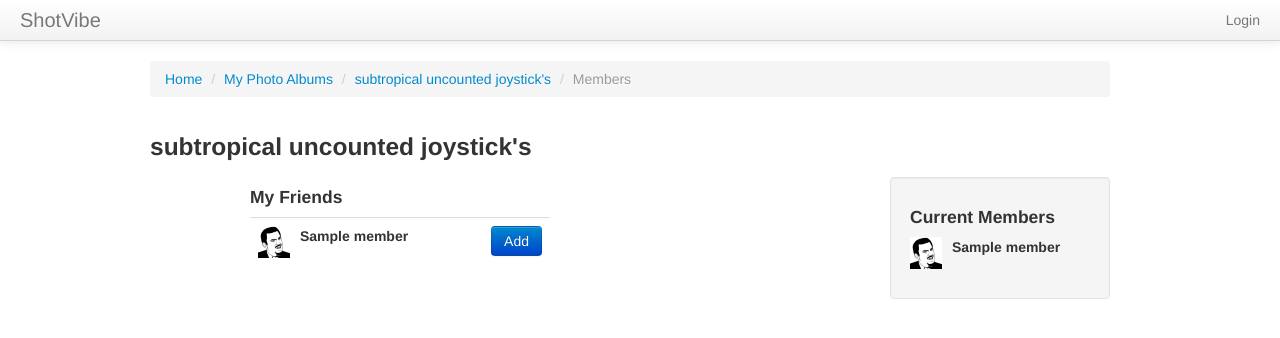
After one commit to shotvibe/shotvibe-web, a Django app: template frontend/templates/frontend/album_members.html in a window 1280 px wide. The commit adds this page. Shown: the top 338 px of the page. Run offline with Django 3.2, Linux system fonts and the light colour scheme; data comes from the database, SQL or seed files in the repository; tables that the repository leaves empty hold one stand-in row (values such as "Sample post"); the template is opened without the code that fills it: values that come from a table or form of the project are taken from there, most other values are stand-ins (such as "Sample title", 1, 10 or a date in 2020); parts of the project's set-up code (start-up, migrations or seed data) failed here and were passed over; some libraries are stand-ins or nearby versions.

Commit message:
The web frontend learned how to add friends to an album

```diff
--- a/frontend/templates/frontend/album.html
+++ b/frontend/templates/frontend/album.html
@@ -59,6 +59,9 @@
     <div class="well">
       <h4>Album Members</h4>
       <ul class="media-list">
+        <li class="text-center">
+        <a class="btn btn-primary" href="{% url "frontend.views.album_members" album.id %}">+ Add Friends</a>
+        </li>
         {% for member in members %}
         <li class="media">
         <div class="pull-left">
--- /dev/null
+++ b/frontend/templates/frontend/album_members.html
@@ -0,0 +1,77 @@
+{% extends "frontend/base.html" %}
+
+{% load static from staticfiles %}
+
+{% block title %}ShotVibe - {{ album.name }}{% endblock %}
+
+{% block content %}
+<div class="row">
+  <ul class="breadcrumb">
+    <li><a href="{% url "frontend.views.index" %}">Home</a> <span class="divider">/</span></li>
+    <li><a href="{% url "frontend.views.index" %}">My Photo Albums</a> <span class="divider">/</span></li>
+    <li><a href="{% url "frontend.views.album" album.id %}">{{ album.name }}</a> <span class="divider">/</span></li>
+    <li class="active">Members</li>
+  </ul>
+</div>
+
+<div class="row">
+  <h3>{{ album.name }}</h3>
+</div>
+
+<div class="row">
+
+  <div class="span1">
+  </div>
+
+  <div class="span4">
+    <h4>My Friends</h4>
+    <table class="table table-hover">
+      <tbody>
+        {% for member in others %}
+        <tr>
+          <td>
+            <div class="media">
+              <div class="pull-left">
+                <img class="media-object" src="{% static "frontend/img/ndt.png" %}" width="32" height="32" alt="">
+              </div>
+              <div class="media-body">
+                <strong>{{ member }}</strong>
+              </div>
+            </div>
+          </td>
+          <td>
+            <form method="post" action="{% url "frontend.views.album_members" album.id %}">
+              {% csrf_token %}
+              <input name="member_id" type="hidden" value="{{ member.id }}">
+              <input name="add_member" class="btn btn-primary pull-right" type="submit" value="Add">
+            </form>
+          </td>
+        </tr>
+        {% endfor %}
+      </tbody>
+    </table>
+  </div>
+
+  <div class="span4">
+  </div>
+
+  <div class="span3">
+    <div class="well">
+      <h4>Current Members</h4>
+      <ul class="media-list">
+        {% for member in members %}
+        <li class="media">
+        <div class="pull-left">
+          <img class="media-object" src="{% static "frontend/img/ndt.png" %}" width="32" height="32" alt="">
+        </div>
+        <div class="media-body">
+          <strong>{{ member }}</strong>
+        </div>
+        </li>
+        {% endfor %}
+      </ul>
+    </div>
+  </div>
+
+</div>
+{% endblock %}
--- a/frontend/urls.py
+++ b/frontend/urls.py
@@ -6,6 +6,7 @@ urlpatterns = patterns('',
     url(r'^$', views.index),
     url(r'^album/(?P<pk>\d+)/$', views.album),
     url(r'^album/(?P<album_pk>\d+)/photo/(?P<photo_id>[\w-]+)/$', views.photo),
+    url(r'^album/(?P<album_pk>\d+)/members/$', views.album_members),
     url(r'^login/$', 'django.contrib.auth.views.login', {'template_name': 'frontend/login.html'}),
     url(r'^logout/$', 'django.contrib.auth.views.logout', {'next_page': '/'}),
 )
```
Also changed, not shown: frontend/views.py (+37 -0 lines).
